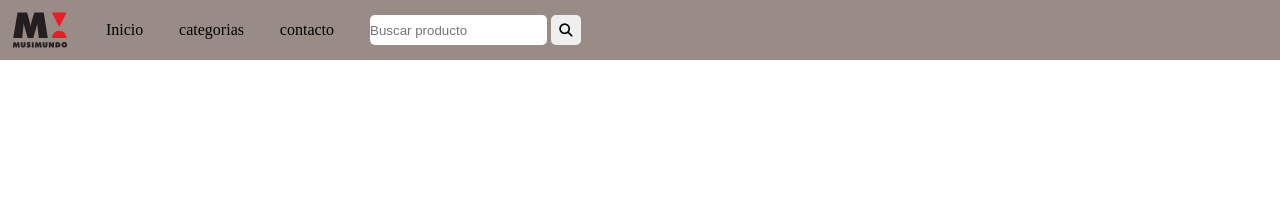
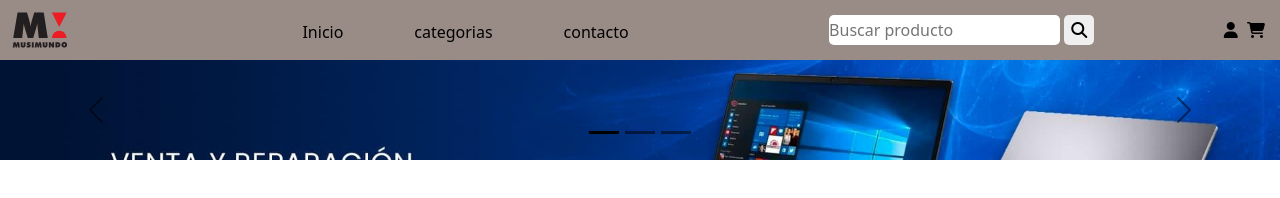
Before and after one commit to Rosariogorosito/ecommerce-fullstack, a plain HTML site: page index.html in a window 1280 px wide. Drawn offline with nearby package versions, Linux system fonts and the light colour scheme.

Commit message:
header responsivo y slider mobile

```diff
--- /dev/null
+++ b/css/header.css
@@ -0,0 +1,70 @@
+
+header .mobile {
+    width: 100%;
+    display: flex;
+    height: 60px;
+    justify-content: space-between;
+    padding: 0 10px;
+    align-items: center;
+    background-color: #998c86;
+  }
+
+  header .mobile svg {
+    height: 60px;
+    width: 60px;
+  }
+
+  header .dekstop {
+    display: none;
+  }
+
+  @media (min-width: 700px) {
+    header .mobile {
+      display: none;
+    }
+    header .dekstop {
+      width: 100%;
+      display: flex;
+      height: 60px;
+      padding: 0 10px;
+      align-items: center;
+      background-color: #998c86;
+      justify-content: space-around;
+    }
+    header .dekstop svg {
+      height: 60px;
+      width: 60px;
+    }
+    header .dekstop ul {
+      display: flex;
+      width: 300px;
+      justify-content: space-evenly;
+      margin-top: 20px;
+    }
+
+    header .dekstop form input {
+      height: 30px;
+      border-radius: 5px;
+      border: none;
+    }
+    header .dekstop form button {
+      height: 30px;
+      border-radius: 5px;
+      border: none;
+      width: 30px;
+    }
+    header .dekstop .icons a {
+      margin-right: 5px;
+    }
+  }
+
+  @media (min-width: 800px) {
+    header .dekstop {
+      justify-content: space-between;
+    }
+  }
+  @media (min-width: 1075px) {
+    header .dekstop ul {
+      width: 500px;
+    }
+  }
--- /dev/null
+++ b/css/slider.css
@@ -0,0 +1,22 @@
+.slider .image-1 {
+    width: 100%;
+    height: 100px;
+    background-image: url('../images/slide-note.jpg');
+    background-size: cover;
+    background-repeat: no-repeat;
+    background-color: black;
+}
+.slider .image-2 {
+    width: 100%;
+    height: 100px;
+    background-image: url('../images/ilustracion-banner-tecnologia-computadora-escritorio_107791-7920.webp');
+    background-size: cover;
+    background-repeat: no-repeat;
+}
+.slider .image-3 {
+    width: 100%;
+    height: 100px;
+    background-image: url('../images/istockphoto-1251573621-170667a.jpg');
+    background-size: cover;
+    background-repeat: no-repeat;
+}
--- a/css/styles.css
+++ b/css/styles.css
@@ -1,3 +1,5 @@
+@import url('./header.css');
+@import url('./slider.css');
 * {
   margin: 0;
   padding: 0;
@@ -12,58 +14,3 @@ a {
 li {
   list-style: none;
 }
-/* HEADER MOBILE */
-
-header .mobile {
-  width: 100%;
-  display: flex;
-  height: 60px;
-  justify-content: space-between;
-  padding: 0 10px;
-  align-items: center;
-  background-color: #998c86;
-}
-
-header .mobile svg {
-  height: 60px;
-  width: 60px;
-}
-
-header .dekstop {
-  display: none;
-}
-
-@media (min-width: 700px) {
-  header .mobile {
-    display: none;
-  }
-  header .dekstop {
-    width: 100%;
-    display: flex;
-    height: 60px;
-    padding: 0 10px;
-    align-items: center;
-    background-color: #998c86;
-  }
-  header .dekstop svg {
-    height: 60px;
-    width: 60px;
-  }
-  header .dekstop ul {
-    display: flex;
-    width: 300px;
-    justify-content: space-evenly;
-  }
-
-  header .dekstop form input {
-    height: 30px;
-    border-radius: 5px;
-    border: none;
-  }
-  header .dekstop form button {
-    height: 30px;
-    border-radius: 5px;
-    border: none;
-    width: 30px;
-  }
-}
--- a/index.html
+++ b/index.html
@@ -6,6 +6,7 @@
     <meta name="viewport" content="width=device-width, initial-scale=1.0">
     <script src="https://kit.fontawesome.com/7727823bf2.js" crossorigin="anonymous"></script>
     <title>HOME</title>
+    <link href="https://cdn.jsdelivr.net/npm/bootstrap@5.0.2/dist/css/bootstrap.min.css" rel="stylesheet" integrity="sha384-EVSTQN3/azprG1Anm3QDgpJLIm9Nao0Yz1ztcQTwFspd3yD65VohhpuuCOmLASjC" crossorigin="anonymous">
     <link rel="stylesheet" href="./css/styles.css">
 </head>
 <body>
@@ -41,7 +42,44 @@
         <input type="search" placeholder="Buscar producto">
         <button type="submit"><i class="fa-solid fa-magnifying-glass"></i></button>
       </form>
+      <div class="icons">
+        <a href=""><i class="fa-solid fa-user"></i></a>
+        <a href=""><i class="fa-solid fa-cart-shopping"></i></a>
+      </div>
     </div>
     </header>
+    <section>
+     <div class="slider">
+      <div id="carouselExampleDark" class="carousel carousel-dark slide" data-bs-ride="carousel">
+        <div class="carousel-indicators">
+          <button type="button" data-bs-target="#carouselExampleDark" data-bs-slide-to="0" class="active" aria-current="true" aria-label="Slide 1"></button>
+          <button type="button" data-bs-target="#carouselExampleDark" data-bs-slide-to="1" aria-label="Slide 2"></button>
+          <button type="button" data-bs-target="#carouselExampleDark" data-bs-slide-to="2" aria-label="Slide 3"></button>
+        </div>
+        <div class="carousel-inner">
+          <div class="carousel-item active" data-bs-interval="10000">
+            <div class="image-1"></div>
+          </div>
+          <div class="carousel-item" data-bs-interval="2000">
+            <div class="image-2"></div>
+          </div>
+          <div class="carousel-item">
+            <div class="image-3"></div>
+          </div>
+        </div>
+        <button class="carousel-control-prev" type="button" data-bs-target="#carouselExampleDark" data-bs-slide="prev">
+          <span class="carousel-control-prev-icon" aria-hidden="true"></span>
+          <span class="visually-hidden">Previous</span>
+        </button>
+        <button class="carousel-control-next" type="button" data-bs-target="#carouselExampleDark" data-bs-slide="next">
+          <span class="carousel-control-next-icon" aria-hidden="true"></span>
+          <span class="visually-hidden">Next</span>
+        </button>
+      </div>
+     </div>
+    </section>
+
+
+    <script src="https://cdn.jsdelivr.net/npm/bootstrap@5.0.2/dist/js/bootstrap.bundle.min.js" integrity="sha384-MrcW6ZMFYlzcLA8Nl+NtUVF0sA7MsXsP1UyJoMp4YLEuNSfAP+JcXn/tWtIaxVXM" crossorigin="anonymous"></script>
 </body>
 </html>
```
Also changed, not shown: images/ilustracion-banner-tecnologia-computadora-escritorio_107791-7920.webp (added), images/istockphoto-1251573621-170667a.jpg (added), images/slide-note.jpg (added).
